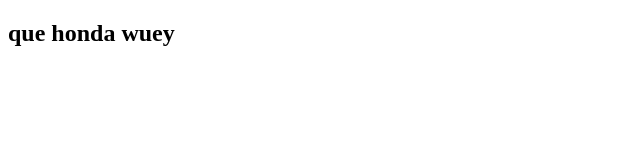
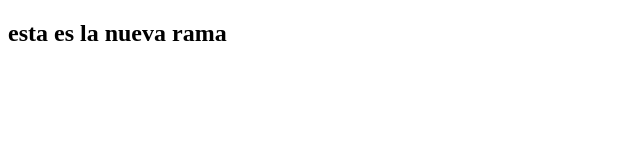
Before and after one commit to nicolasrestrepo/Pruebas-DevOps, a website: page public/index.html in a window 1280 px wide. Shown: the whole page, without its empty margins (0-640 px from the left). Drawn offline with Linux system fonts and the light colour scheme.

Commit message:
html change

```diff
--- a/public/index.html
+++ b/public/index.html
@@ -7,6 +7,6 @@
     <title>Document</title>
 </head>
 <body>
-    <h2>que honda wuey</h2>
+    <h2>esta es la nueva rama</h2>
 </body>
 </html>
```
